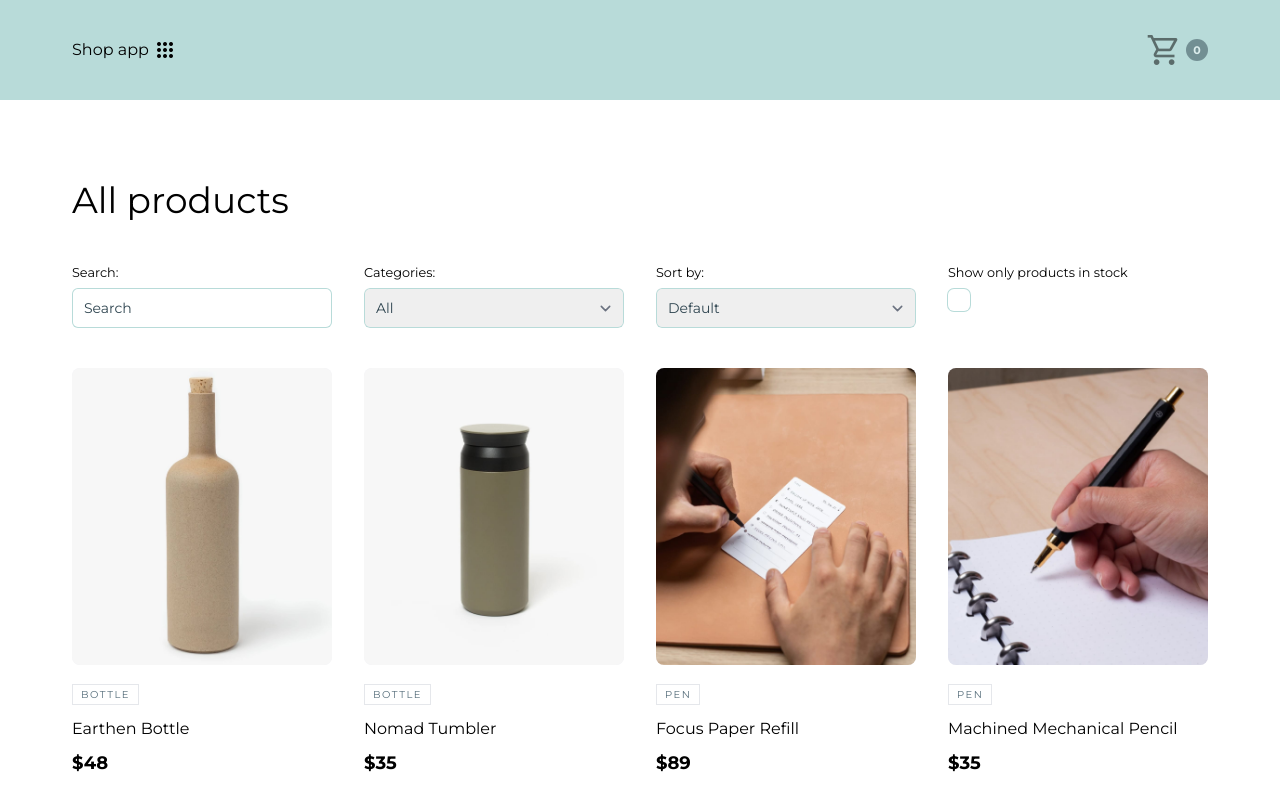
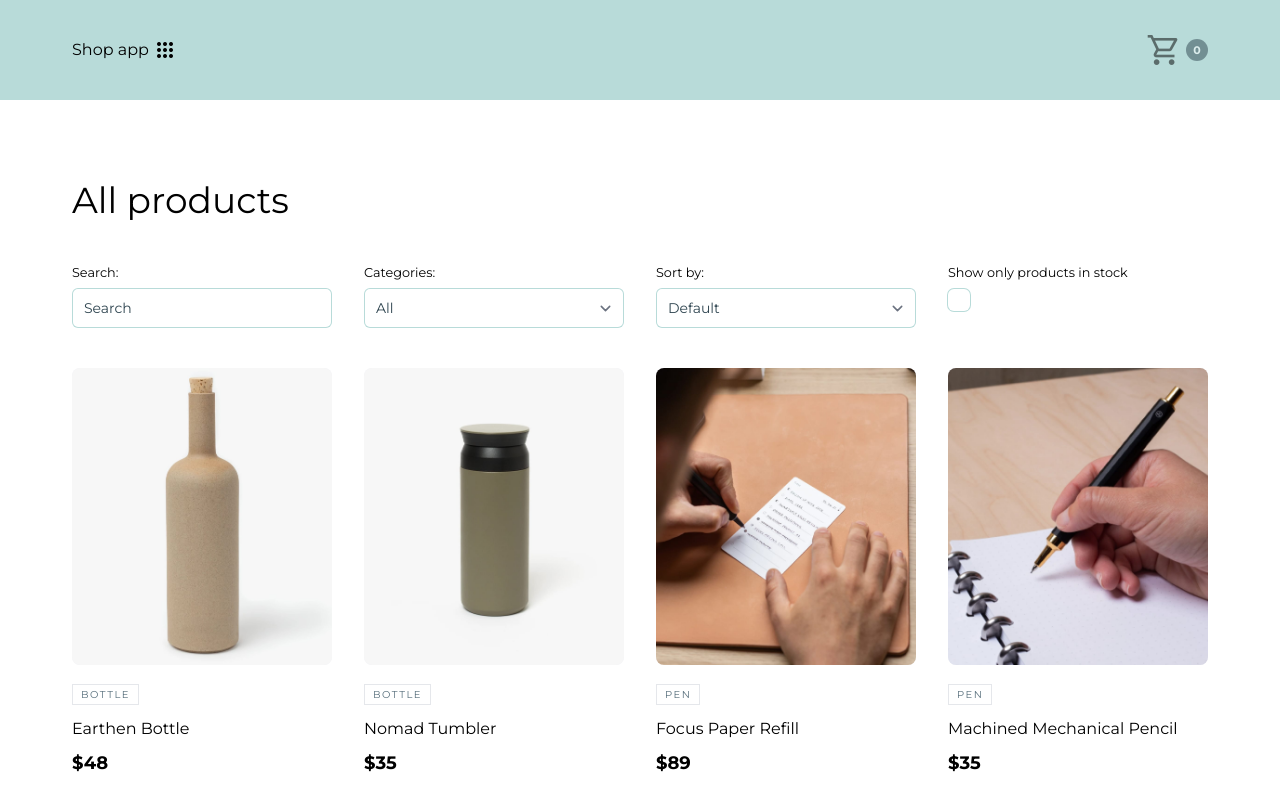
Before and after one commit to Rostyk27/react-shop, a React (Create React App) app: page / in a window 1280 px wide. Shown: the top 795 px of the page. Built offline with nearby package versions, Linux system fonts and the light colour scheme.

Commit message:
sticky header, tiny fixes

```diff
--- a/package.json
+++ b/package.json
@@ -15,7 +15,6 @@
     "react-dom": "^18.2.0",
     "react-router-dom": "^6.10.0",
     "react-scripts": "5.0.1",
-    "resolve-url-loader": "^5.0.0",
     "sass": "^1.60.0",
     "typescript": "^4.9.5",
     "web-vitals": "^2.1.4"
--- a/public/index.html
+++ b/public/index.html
@@ -4,7 +4,7 @@
     <meta charset="utf-8" />
     <link rel="icon" href="%PUBLIC_URL%/favicon.ico" />
     <meta name="viewport" content="width=device-width, initial-scale=1" />
-    <meta name="theme-color" content="#000000" />
+    <meta name="theme-color" content="#2f4550" />
     <meta
       name="description"
       content="Web site created using create-react-app"
--- a/src/App.tsx
+++ b/src/App.tsx
@@ -121,7 +121,10 @@ export default function App() {
           onClearCart={handleClearCart}
         />
 
-        <main id="main" className="flex-[1_0_auto] overflow-hidden">
+        <main
+          id="main"
+          className="mt-[calc(100px+3.5rem)] flex-[1_0_auto] overflow-hidden lg:mt-[calc(100px+10vh)]"
+        >
           <Routes>
             <Route
               path="/"
--- a/src/components/Header.tsx
+++ b/src/components/Header.tsx
@@ -8,7 +8,7 @@ export default function Header({
   onShowCart: () => void;
 }) {
   return (
-    <header className="mb-14 bg-color-primary py-8 lg:mb-[10vh]">
+    <header className="fixed left-0 right-0 top-0 z-10 bg-color-primary py-8">
       <div className="container flex items-center justify-between">
         <Link to={'/'} className="flex items-center hover:text-color-tertiary">
           Shop app <span className="material-symbols-outlined ml-1">apps</span>
--- a/src/style/base.scss
+++ b/src/style/base.scss
@@ -58,6 +58,7 @@
     background-position: right 0.5rem center;
     background-repeat: no-repeat;
     background-size: 1.5em 1.5em;
+    background-color: transparent;
     padding-right: 2.5rem;
     -webkit-print-color-adjust: exact;
     print-color-adjust: exact;
--- a/src/style/theme.scss
+++ b/src/style/theme.scss
@@ -11,7 +11,7 @@
 }
 
 .popup {
-  @apply absolute right-[24px] top-8 z-10 max-h-[calc(100vh-64px)] w-[560px] max-w-[calc(100%-48px)] overflow-y-auto rounded-lg bg-white pt-4 shadow-xl transition-all;
+  @apply fixed right-[24px] top-8 z-10 max-h-[calc(100vh-64px)] w-[560px] max-w-[calc(100%-48px)] overflow-y-auto rounded-lg bg-white pt-4 shadow-xl transition-all;
 
   @media screen and (min-width: 1025px) {
     right: 72px;
```
Also changed, not shown: 1 other file (tests, documents, lock files or other folders).
